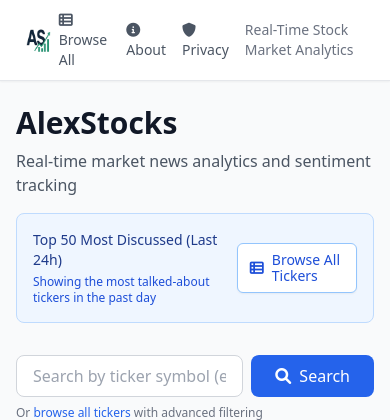
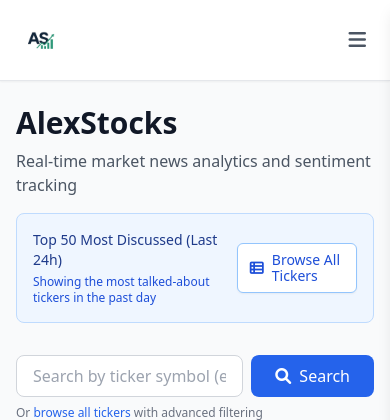
Before and after one commit to alextesy/alexstocks, a FastAPI app: template app/templates/home.html in a window 390 px wide. Shown: the top 420 px of the page. Run offline with FastAPI, Linux system fonts and the light colour scheme; the template is opened without the code that fills it, so the values that code supplies are empty; some libraries are stand-ins or nearby versions.

Commit message:
Fixing mobile UI as well as adding proper sorting and adding engagement signal for each article

```diff
--- a/app/main.py
+++ b/app/main.py
@@ -876,7 +876,9 @@ async def browse_tickers(
 
 
 @app.get("/t/{ticker}", response_class=HTMLResponse)
-async def ticker_page(request: Request, ticker: str, page: int = 1) -> HTMLResponse:
+async def ticker_page(
+    request: Request, ticker: str, page: int = 1, sort_by: str = "date-desc"
+) -> HTMLResponse:
     """Ticker detail page with articles."""
     from datetime import datetime
 
@@ -1058,10 +1060,27 @@ async def ticker_page(request: Request, ticker: str, page: int = 1) -> HTMLRespo
             db.query(Article, ArticleTicker.confidence, ArticleTicker.matched_terms)
             .join(ArticleTicker, Article.id == ArticleTicker.article_id)
             .filter(ArticleTicker.ticker == ticker.upper())
-            .order_by(Article.published_at.desc())
-            .offset(offset)
-            .limit(articles_per_page)
         )
+
+        # Apply sorting based on sort_by parameter
+        if sort_by == "date-asc":
+            articles_query = articles_query.order_by(Article.published_at.asc())
+        elif sort_by == "sentiment-desc":
+            articles_query = articles_query.order_by(
+                Article.sentiment.desc().nulls_last()
+            )
+        elif sort_by == "sentiment-asc":
+            articles_query = articles_query.order_by(
+                Article.sentiment.asc().nulls_last()
+            )
+        elif sort_by == "engagement-desc":
+            articles_query = articles_query.order_by(
+                Article.upvotes.desc().nulls_last()
+            )
+        else:  # default: date-desc
+            articles_query = articles_query.order_by(Article.published_at.desc())
+
+        articles_query = articles_query.offset(offset).limit(articles_per_page)
 
         articles_with_confidence = articles_query.all()
 
@@ -1118,6 +1137,7 @@ async def ticker_page(request: Request, ticker: str, page: int = 1) -> HTMLRespo
                     article.text if article.source == "reddit_comment" else None
                 ),
                 "matched_terms": matched_terms or [],
+                "upvotes": article.upvotes or 0,
             }
             articles.append(article_dict)
 
@@ -1134,6 +1154,7 @@ async def ticker_page(request: Request, ticker: str, page: int = 1) -> HTMLRespo
                 "sentiment_over_time": sentiment_over_time,
                 "total_article_count": total_article_count,
                 "pagination": pagination,
+                "sort_by": sort_by,
             },
         )
     finally:
--- a/app/templates/base.html
+++ b/app/templates/base.html
@@ -39,10 +39,11 @@
             <div class="flex justify-between h-20">
                 <div class="flex items-center">
                     <a href="/" class="flex items-center">
-                        <img src="/static/logo.png" alt="AlexStocks" class="h-16" style="mix-blend-mode: multiply;">
+                        <img src="/static/logo.png" alt="AlexStocks" class="h-12 md:h-16" style="mix-blend-mode: multiply;">
                     </a>
                 </div>
-                <div class="flex items-center space-x-4">
+                <!-- Desktop Navigation -->
+                <div class="hidden md:flex items-center space-x-4">
                     <a href="/browse" class="text-sm text-gray-600 hover:text-gray-900 font-medium">
                         <i class="fas fa-th-list mr-1"></i>Browse All
                     </a>
@@ -54,9 +55,44 @@
                     </a>
                     <span class="text-sm text-gray-500">Real-Time Stock Market Analytics</span>
                 </div>
+                <!-- Mobile Burger Menu Button -->
+                <div class="flex md:hidden items-center">
+                    <button id="mobile-menu-button" class="text-gray-600 hover:text-gray-900 focus:outline-none focus:ring-2 focus:ring-blue-500 rounded p-2">
+                        <i class="fas fa-bars text-xl"></i>
+                    </button>
+                </div>
             </div>
         </div>
     </nav>
+
+    <!-- Mobile Sidebar -->
+    <div id="mobile-menu-backdrop" class="hidden fixed inset-0 bg-black bg-opacity-50 z-40 md:hidden"></div>
+    <div id="mobile-menu-sidebar" class="fixed top-0 right-0 w-64 h-full bg-white shadow-lg z-50 transform translate-x-full transition-transform duration-300 md:hidden">
+        <div class="flex flex-col h-full">
+            <!-- Close Button -->
+            <div class="flex justify-between items-center p-4 border-b">
+                <span class="text-lg font-semibold text-gray-900">Menu</span>
+                <button id="mobile-menu-close" class="text-gray-600 hover:text-gray-900 focus:outline-none focus:ring-2 focus:ring-blue-500 rounded p-2">
+                    <i class="fas fa-times text-xl"></i>
+                </button>
+            </div>
+            <!-- Navigation Links -->
+            <nav class="flex flex-col p-4 space-y-4">
+                <a href="/browse" class="text-base text-gray-600 hover:text-gray-900 font-medium py-2">
+                    <i class="fas fa-th-list mr-2"></i>Browse All
+                </a>
+                <a href="/about" class="text-base text-gray-600 hover:text-gray-900 font-medium py-2">
+                    <i class="fas fa-info-circle mr-2"></i>About
+                </a>
+                <a href="/privacy" class="text-base text-gray-600 hover:text-gray-900 font-medium py-2">
+                    <i class="fas fa-shield-alt mr-2"></i>Privacy
+                </a>
+                <div class="pt-4 border-t">
+                    <span class="text-sm text-gray-500">Real-Time Stock Market Analytics</span>
+                </div>
+            </nav>
+        </div>
+    </div>
 
     <main class="max-w-7xl mx-auto py-6 px-4 sm:px-6 lg:px-8">
         {% block content %}{% endblock %}
@@ -305,6 +341,36 @@
                 articleSentimentFilter?.addEventListener('change', filterArticles);
             }
         });
+
+        // Mobile burger menu functionality
+        const mobileMenuButton = document.getElementById('mobile-menu-button');
+        const mobileMenuClose = document.getElementById('mobile-menu-close');
+        const mobileMenuBackdrop = document.getElementById('mobile-menu-backdrop');
+        const mobileMenuSidebar = document.getElementById('mobile-menu-sidebar');
+
+        function openMobileMenu() {
+            mobileMenuBackdrop.classList.remove('hidden');
+            mobileMenuSidebar.classList.remove('translate-x-full');
+            document.body.style.overflow = 'hidden'; // Prevent scrolling when menu is open
+        }
+
+        function closeMobileMenu() {
+            mobileMenuBackdrop.classList.add('hidden');
+            mobileMenuSidebar.classList.add('translate-x-full');
+            document.body.style.overflow = ''; // Restore scrolling
+        }
+
+        if (mobileMenuButton) {
+            mobileMenuButton.addEventListener('click', openMobileMenu);
+        }
+
+        if (mobileMenuClose) {
+            mobileMenuClose.addEventListener('click', closeMobileMenu);
+        }
+
+        if (mobileMenuBackdrop) {
+            mobileMenuBackdrop.addEventListener('click', closeMobileMenu);
+        }
     </script>
     {% if settings is defined and settings.cookie_consent_enabled and settings.gtm_container_id and settings.environment == 'production' %}
     <div id="cookie-banner" class="fixed bottom-4 left-4 right-4 md:right-auto md:max-w-xl bg-white border shadow-lg p-4 rounded hidden">
--- a/app/templates/home.html
+++ b/app/templates/home.html
@@ -109,13 +109,13 @@
 <!-- Mentions Hourly (Last 24h) -->
 {% if default_mention_symbols %}
 <div class="bg-white rounded-lg shadow-sm border p-6 mb-6">
-    <div class="flex items-center justify-between mb-4">
+    <div class="flex flex-col md:flex-row md:items-center md:justify-between mb-4 space-y-3 md:space-y-0">
         <h2 class="text-lg font-semibold text-gray-900">
             <i class="fas fa-chart-line text-blue-600 mr-2"></i>
             Mentions by Hour (Last 24h)
         </h2>
-        <div class="flex items-center space-x-2">
-            <input id="mentions-add-input" type="text" placeholder="Add ticker (e.g., AAPL)" class="px-3 py-2 border border-gray-300 rounded-md text-sm focus:ring-2 focus:ring-blue-500 focus:border-transparent" />
+        <div class="flex flex-col sm:flex-row items-stretch sm:items-center space-y-2 sm:space-y-0 sm:space-x-2">
+            <input id="mentions-add-input" type="text" placeholder="Add ticker (e.g., AAPL)" class="w-full sm:w-auto px-3 py-2 border border-gray-300 rounded-md text-sm focus:ring-2 focus:ring-blue-500 focus:border-transparent" />
             <button id="mentions-add-btn" class="px-3 py-2 bg-blue-600 text-white text-sm rounded-md hover:bg-blue-700">Add</button>
             <button id="mentions-clear-btn" class="px-3 py-2 bg-gray-100 text-gray-700 text-sm rounded-md hover:bg-gray-200">Clear</button>
         </div>
```
Also changed, not shown: app/templates/ticker.html (+59 -21 lines).
